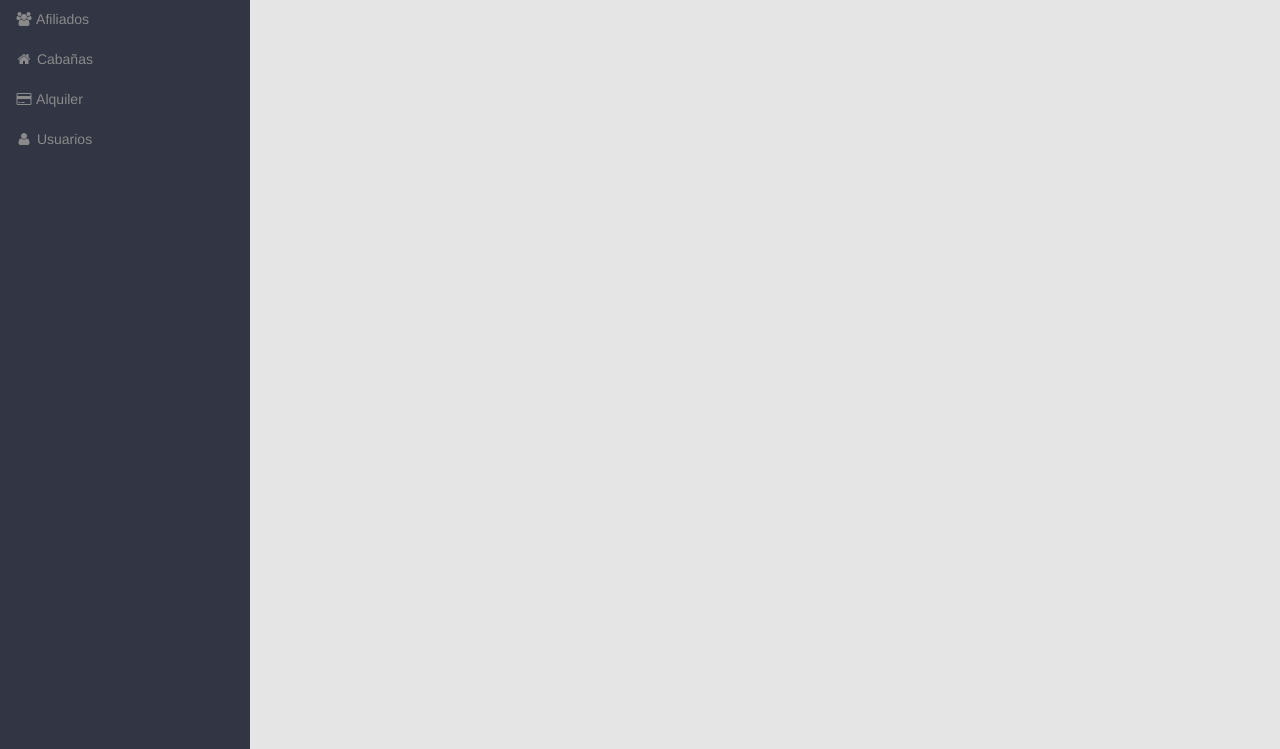
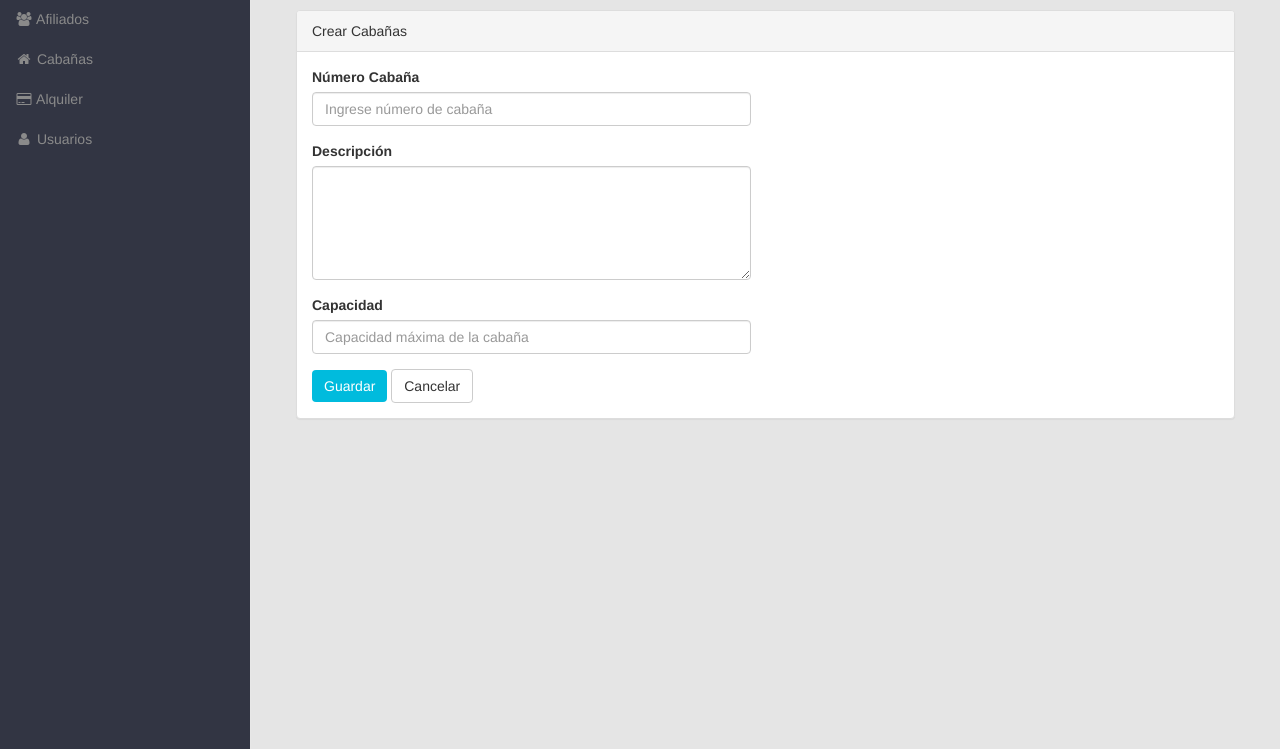
Before and after one commit to LuisaCaviedesR/lluviaFija, a Laravel app: template resources/views/cabanas/crearCabana.blade.php in a window 1280 px wide. Shown: the part 66-815 px from the top of the page. Run offline with Laravel 8, Linux system fonts and the light colour scheme; the template is opened without the code that fills it, so the values that code supplies are empty; settings files or empty folders that the repository lacks are supplied; some libraries are stand-ins or nearby versions.

Commit message:
Cabaña form

```diff
--- a/app/Http/Controllers/CabanasController.php
+++ b/app/Http/Controllers/CabanasController.php
@@ -7,7 +7,7 @@ use Illuminate\Http\Request;
 class CabanasController extends Controller
 {
      public function crearCabana(){
-        return view('cabanas\crearCabana');/*Nombre de la vista*/
+        return view('cabanas/crearCabana');/*Nombre de la vista*/
     }
 
     public function editarAfiliado(){
--- a/resources/views/cabanas/crearCabana.blade.php
+++ b/resources/views/cabanas/crearCabana.blade.php
@@ -1,4 +1,34 @@
 @extends ('layouts.app')
 @section('content')
+<p></p>
+    <div class="row">
+        <div class="col-lg-12">
+            <div class="panel panel-default">
+                <div class="panel-heading">Crear Cabañas</div>
+                    <div class="panel-body">
+                        <div class="row">
+                            <div class="col-lg-6 col-md-6 col-sm-6">
+                                <form role="form" id="" action="" method="post">
+                                    <div class="form-group">
+                                        <label>Número Cabaña</label>
+                                        <input type="text" class="form-control" id="NumeroCabana" name="NumeroCabana" placeholder="Ingrese número de cabaña" value="">
+                                    </div>
+                                    <div class="form-group">
+                                        <label>Descripción</label>
+                                         <textarea class="form-control" rows="5" id="Descripcion" name="Descripcion"></textarea>
+                                    </div>
+                                    <div class="form-group">
+                                        <label>Capacidad</label>
+                                         <input type="text" class="form-control" id="Capacidad" name="Capacidad" placeholder="Capacidad máxima de la cabaña" value="">
+                                    </div>
+                                    <button type="submit" class="btn btn-primary">Guardar</button>
+                                    <a class="btn btn-default" href="" role="button">Cancelar</a>
+                                </form>
+                            </div>
+                        </div>
+                    </div>
+                </div>
+            </div>
+      </div>
 
 @stop
--- a/routes/web.php
+++ b/routes/web.php
@@ -22,7 +22,7 @@ Route::post('lluviafija/editarAfiliado','AfiliadoController@editarAfiliado');
 
 Route::get('lluviafija/listarAfiliados','AfiliadoController@listarAfiliados');
 
-Route::post('lluviafija/crearCabana','CabanasController@crearCabana');
+Route::get('lluviafija/crearCabana','CabanasController@crearCabana');
 
 Route::post('lluviafija/editarCabana','CabanasController@editarCabana');
 
```
Also changed, not shown: resources/views/cabanas/editarCabana.blade.php (deleted).
